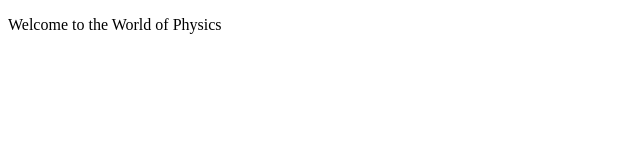
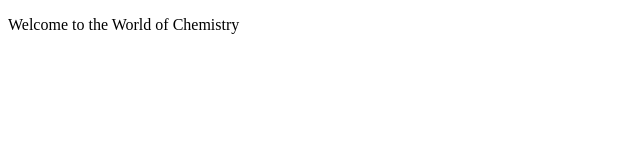
Before and after one commit to deysocal/SecJS, a plain HTML site: page index.html in a window 1280 px wide. Shown: the full height of the page, 0-640 px from the left. Drawn offline with Linux system fonts and the light colour scheme.

Commit message:
6th Commit

```diff
--- a/index.html
+++ b/index.html
@@ -6,7 +6,7 @@
     <title>Document</title>
 </head>
 <body>
-    <p>Welcome to the World of Physics</p>
+    <p>Welcome to the World of Chemistry</p>
     <script src="Maths.js">
 
     </script>
```
